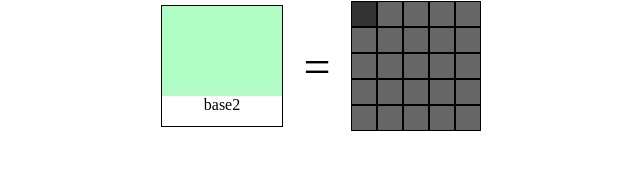
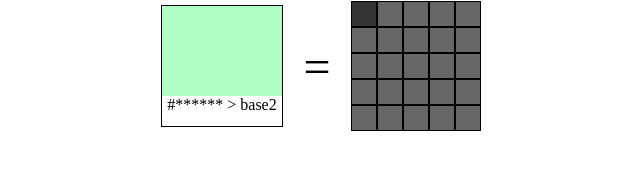
Before and after one commit to Beetlman/beetle_page, a website: page secret.html in a window 1280 px wide. Shown: the part 325-494 px from the top of the page, 319-959 px from the left. Drawn offline with Linux system fonts and the light colour scheme.

Commit message:
Update secret.html

```diff
--- a/secret.html
+++ b/secret.html
@@ -19,7 +19,7 @@
           <td align="center">
             <div style="border:1px solid black;width:120px;height:120px;background:white;">
               <div style="width:100%;height:90px;background:#affdc4;"></div>
-              <div>base2</div>
+              <div>#****** > base2</div>
             </div>
           </td>
 
```
